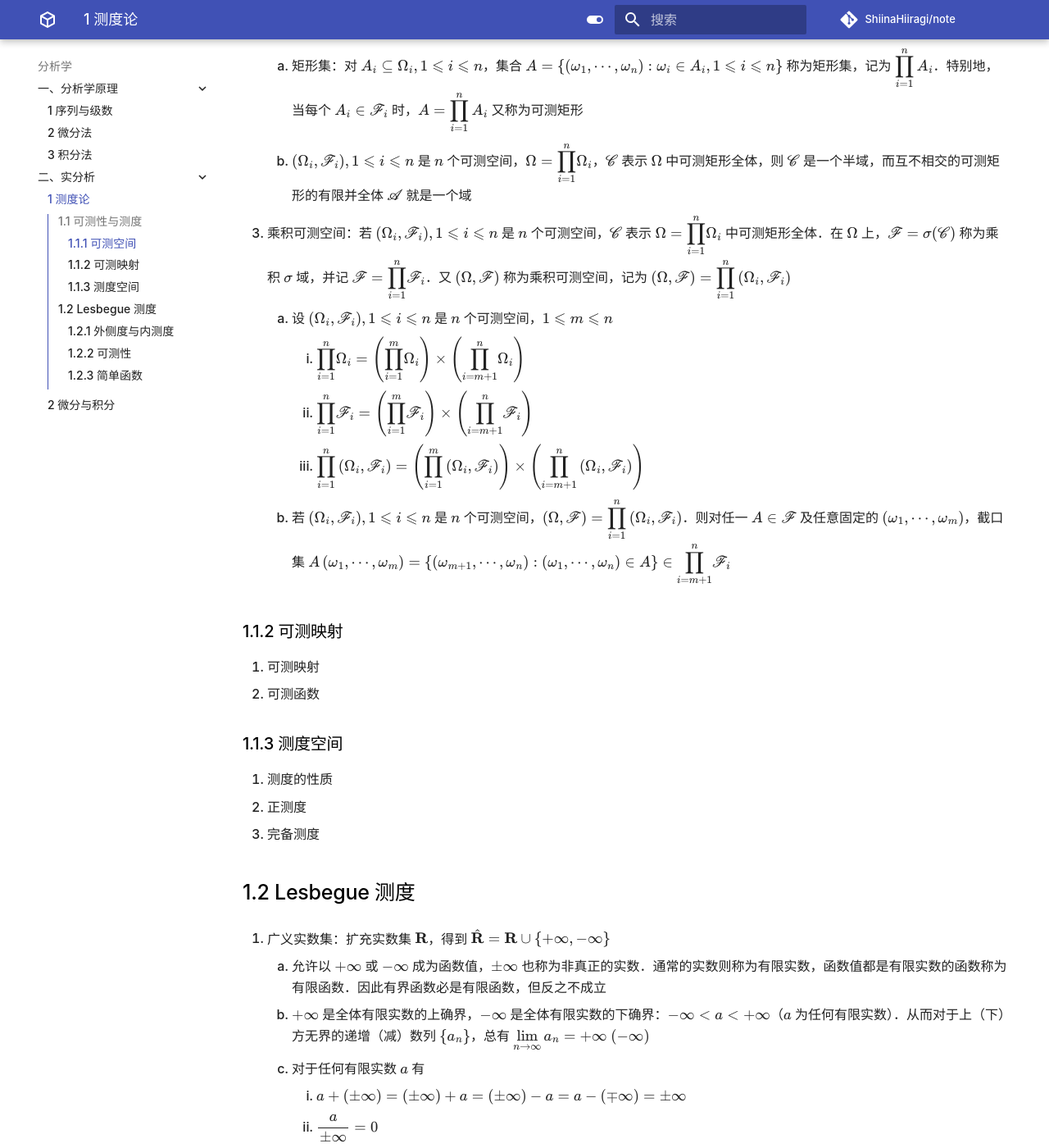
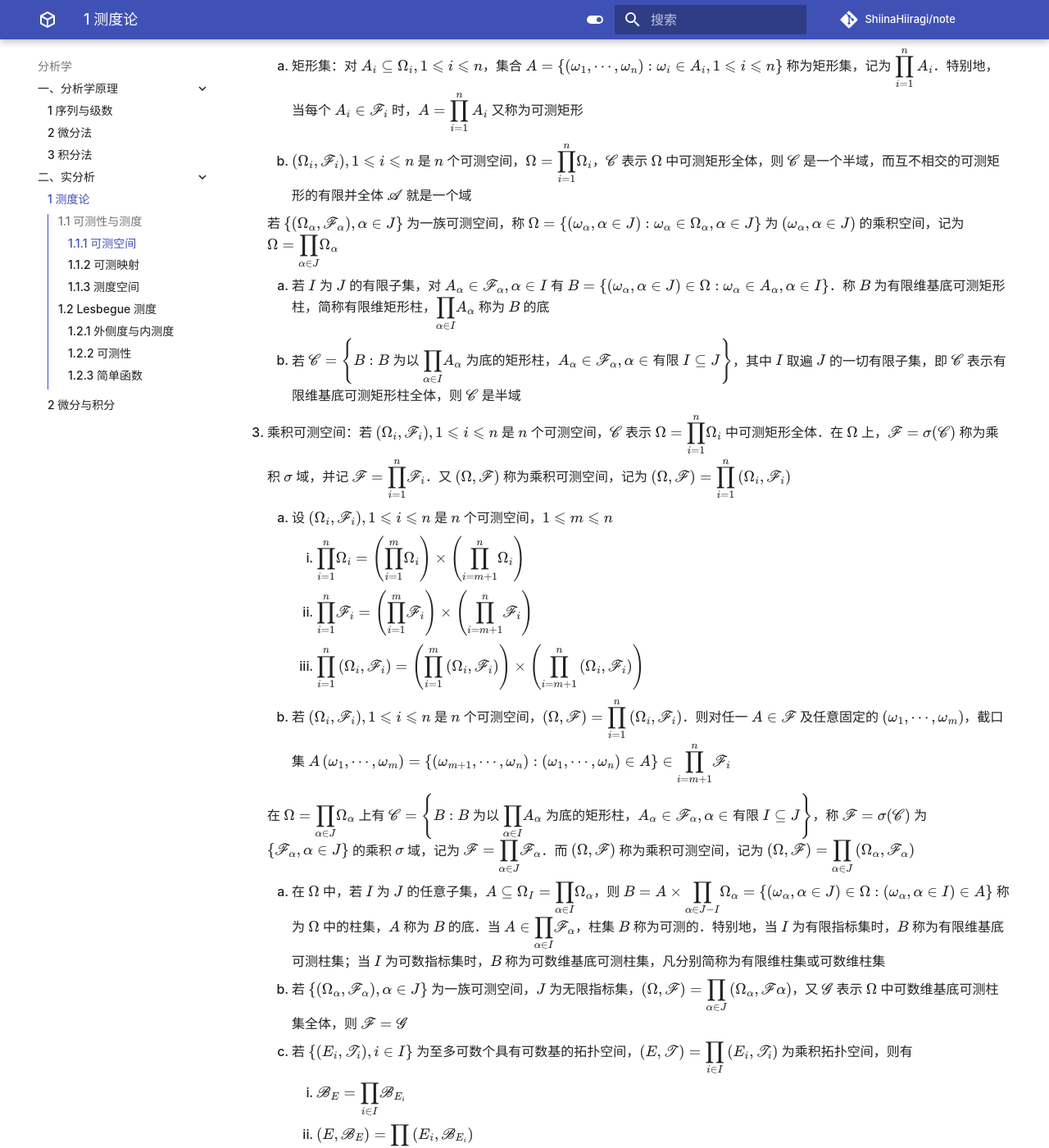
Before and after one commit to ShiinaHiiragi/note, an MkDocs documentation site: the page built from docs/anly/real/ms.md, in a window 1280 px wide and 1400 px high, scrolled down 403 px. Shown: the whole window at 82% size. Built offline with MkDocs 1.6.1 and Material for MkDocs 9.7.7, drawn with Linux system fonts in a browser that asks for light colours; comment, search, counter and statistics services are not loaded; some of the changed text lies outside the part shown.

Commit message:
add some space

```diff
--- a/docs/anly/real/ms.md
+++ b/docs/anly/real/ms.md
@@ -6,12 +6,28 @@
 2. 乘积空间：若 $\left(\Omega_{i}, \mathscr{F}_{i}\right), 1 \leqslant i \leqslant n$ 是 $n$ 个可测空间，称 $\Omega=\left\{\left(\omega_{1}, \cdots, \omega_{n}\right): \omega_{i} \in \Omega_{i}, 1 \leqslant i \leqslant n\right\}$ 为乘积空间，记为 ${\displaystyle \Omega=\prod_{i} \Omega_{i}}$
     1. 矩形集：对 $A_{i} \subseteq \Omega_{i}, 1 \leqslant i \leqslant n$，集合 $A=\left\{\left(\omega_{1}, \cdots, \omega_{n}\right): \omega_{i} \in A_{i}, 1 \leqslant i \leqslant n\right\}$ 称为矩形集，记为 ${\displaystyle \prod_{i=1}^{n} A_i}$．特别地，当每个 $A_i \in \mathscr{F}_i$ 时，${\displaystyle A = \prod_{i=1}^{n} A_i}$ 又称为可测矩形
     2. $\left(\Omega_{i}, \mathscr{F}_{i}\right), 1 \leqslant i \leqslant n$ 是 $n$ 个可测空间，${\displaystyle \Omega=\prod_{i=1}^{n}} \Omega_{i}$，$\mathscr{C}$ 表示 $\Omega$ 中可测矩形全体，则 $\mathscr{C}$ 是一个半域，而互不相交的可测矩形的有限并全体 $\mathscr{A}$ 就是一个域
+
+    若 $\left\{\left(\Omega_{\alpha}, \mathscr{F}_{\alpha}\right), \alpha \in J\right\}$ 为一族可测空间，称 $\Omega=\left\{\left(\omega_{\alpha}, \alpha \in J\right): \omega_{\alpha} \in \Omega_{\alpha}, \alpha \in J\right\}$ 为 $\left(\omega_{\alpha}, \alpha \in J\right)$ 的乘积空间，记为 $\Omega={\displaystyle \prod_{\alpha \in J}} \Omega_{\alpha}$
+
+    1. 若 $I$ 为 $J$ 的有限子集，对 $A_{\alpha} \in \mathscr{F}_{\alpha}, \alpha \in I$ 有 $B=\left\{\left(\omega_{\alpha}, \alpha \in J\right) \in \Omega: \omega_{\alpha} \in A_{\alpha}, \alpha \in I\right\}$．称 $B$ 为有限维基底可测矩形柱，简称有限维矩形柱，${\displaystyle \prod_{\alpha \in I}} A_{\alpha}$ 称为 $B$ 的底
+    2. 若 $\mathscr{C}=\left\{B: B \textsf{ 为以 } {\displaystyle \prod_{\alpha \in I}} A_{\alpha} \textsf{ 为底的矩形柱，} A_{\alpha} \in \mathscr{F}_{\alpha}, \alpha \in \textsf{有限 } I \subseteq J\right\}$，其中 $I$ 取遍 $J$ 的一切有限子集，即 $\mathscr{C}$ 表示有限维基底可测矩形柱全体，则 $\mathscr{C}$ 是半域
+
 3. 乘积可测空间：若 $\left(\Omega_{i}, \mathscr{F}_{i}\right), 1 \leqslant i \leqslant n$ 是 $n$ 个可测空间，$\mathscr{C}$ 表示 $\Omega={\displaystyle \prod_{i=1}^{n}} \Omega_{i}$ 中可测矩形全体．在 $\Omega$ 上，$\mathscr{F} = \sigma(\mathscr{C})$ 称为乘积 $\sigma$ 域，并记 $\mathscr{F} = {\displaystyle \prod_{i=1}^{n}} \mathscr{F}_i$．又 $(\Omega, \mathscr{F})$ 称为乘积可测空间，记为 $(\Omega, \mathscr{F})={\displaystyle \prod_{i=1}^{n}}\left(\Omega_{i}, \mathscr{F}_{i}\right)$
     1. 设 $\left(\Omega_{i}, \mathscr{F}_{i}\right), 1 \leqslant i \leqslant n$ 是 $n$ 个可测空间，$1 \leqslant m \leqslant n$
         1. ${\displaystyle \prod_{i=1}^{n}} \Omega_{i}=\left({\displaystyle \prod_{i=1}^{m}} \Omega_{i}\right) \times\left({\displaystyle \prod_{i=m+1}^{n}} \Omega_{i}\right)$
         2. ${\displaystyle \prod_{i=1}^{n}} \mathscr{F}_{i}=\left({\displaystyle \prod_{i=1}^{m}} \mathscr{F}_{i}\right) \times\left({\displaystyle \prod_{i=m+1}^{n}} \mathscr{F}_{i}\right)$
         3. ${\displaystyle \prod_{i=1}^{n}}\left(\Omega_{i}, \mathscr{F}_{i}\right)=\left({\displaystyle \prod_{i=1}^{m}}\left(\Omega_{i}, \mathscr{F}_{i}\right)\right) \times\left({\displaystyle \prod_{i=m+1}^{n}}\left(\Omega_{i}, \mathscr{F}_{i}\right)\right)$
     2. 若 $\left(\Omega_{i}, \mathscr{F}_{i}\right), 1 \leqslant i \leqslant n$ 是 $n$ 个可测空间，$(\Omega, \mathscr{F})={\displaystyle \prod_{i=1}^{n}} \left(\Omega_{i}, \mathscr{F}_{i}\right)$．则对任一 $A \in \mathscr{F}$ 及任意固定的 $\left(\omega_{1}, \cdots, \omega_{m}\right)$，截口集 $A\left(\omega_{1}, \cdots, \omega_{m}\right)=\left\{\left(\omega_{m+1}, \cdots, \omega_{n}\right):\left(\omega_{1}, \cdots, \omega_{n}\right) \in A\right\} \in {\displaystyle \prod_{i=m+1}^{n}} \mathscr{F}_{i}$
+
+    在 $\Omega={\displaystyle \prod_{\alpha \in J}} \Omega_{\alpha}$ 上有 $\mathscr{C}=\left\{B: B \textsf{ 为以 } {\displaystyle \prod_{\alpha \in I}} A_{\alpha} \textsf{ 为底的矩形柱，} A_{\alpha} \in \mathscr{F}_{\alpha}, \alpha \in \textsf{有限 } I \subseteq J\right\}$，称 $\mathscr{F}=\sigma(\mathscr{C})$ 为 $\left\{\mathscr{F}_{\alpha}, \alpha \in J\right\}$ 的乘积 $\sigma$ 域，记为 $\mathscr{F}={\displaystyle \prod_{\alpha \in J}} \mathscr{F}_{\alpha}$．而 $(\Omega, \mathscr{F})$ 称为乘积可测空间，记为 $(\Omega, \mathscr{F}) ={\displaystyle \prod_{\alpha \in J}} \left(\Omega_{\alpha}, \mathscr{F}_{\alpha}\right)$
+
+    1. 在 $\Omega$ 中，若 $I$ 为 $J$ 的任意子集，$A \subseteq \Omega_{I}={\displaystyle \prod_{\alpha \in I}} \Omega_{\alpha}$，则 $B=A \times {\displaystyle \prod_{\alpha \in J - I}} \Omega_{\alpha}=\left\{\left(\omega_{\alpha}, \alpha \in J\right) \in \Omega:\left(\omega_{\alpha}, \alpha \in I\right) \in A\right\}$ 称为 $\Omega$ 中的柱集，$A$ 称为 $B$ 的底．当 $A \in {\displaystyle \prod_{\alpha \in I}} \mathscr{F}_{\alpha}$，柱集 $B$ 称为可测的．特别地，当 $I$ 为有限指标集时，$B$ 称为有限维基底可测柱集；当 $I$ 为可数指标集时，$B$ 称为可数维基底可测柱集，凡分别简称为有限维柱集或可数维柱集
+    2. 若 $\left\{\left(\Omega_{\alpha}, \mathscr{F}_{\alpha}\right), \alpha \in J\right\}$ 为一族可测空间，$J$ 为无限指标集，$(\Omega, \mathscr{F})= {\displaystyle \prod_{\alpha \in J}} \left(\Omega_{\alpha}, \mathscr{F} \alpha\right)$，又 $\mathscr{G}$ 表示 $\Omega$ 中可数维基底可测柱集全体，则 $\mathscr{F}=\mathscr{G}$
+    3. 若 $\left\{\left(E_{i}, \mathscr{T}_{i}\right), i \in I\right\}$ 为至多可数个具有可数基的拓扑空间，$(E, \mathscr{T})={\displaystyle \prod_{i \in I}}\left(E_{i}, \mathscr{T}_{i}\right)$ 为乘积拓扑空间，则有
+        1. $\mathscr{B}_{E} ={\displaystyle \prod_{i \in I}} \mathscr{B}_{E_{i}}$
+        2. $\left(E, \mathscr{B}_{E}\right) ={\displaystyle \prod_{i \in I}}\left(E_{i}, \mathscr{B}_{E_{i}}\right)$
+
+        其中 $\mathscr{B}_{E_{i}}=\sigma\left(\mathscr{T}_{i}\right), i \in I, \mathscr{B}_{E}=\sigma(\mathscr{T})$
 
 ### 1.1.2 可测映射
 1. 可测映射
--- a/mkdocs.yml
+++ b/mkdocs.yml
@@ -147,8 +147,8 @@ nav:
     - 四、公理集合论:
       - 1 数学基础: logic/set/zfc.md
       - 2 集合代数: logic/set/alg.md
-      - 2 序数与基数: logic/set/ord.md
-      - 3 连续统假设: logic/set/cont.md
+      - 3 序数与基数: logic/set/ord.md
+      - 4 连续统假设: logic/set/cont.md
   - 代数学:
     - 一、初等代数:
       - 1 解析式与初等函数: alg/elem/form.md
```
Also changed, not shown: docs/logic/set/alg.md (+1 -1 lines).
